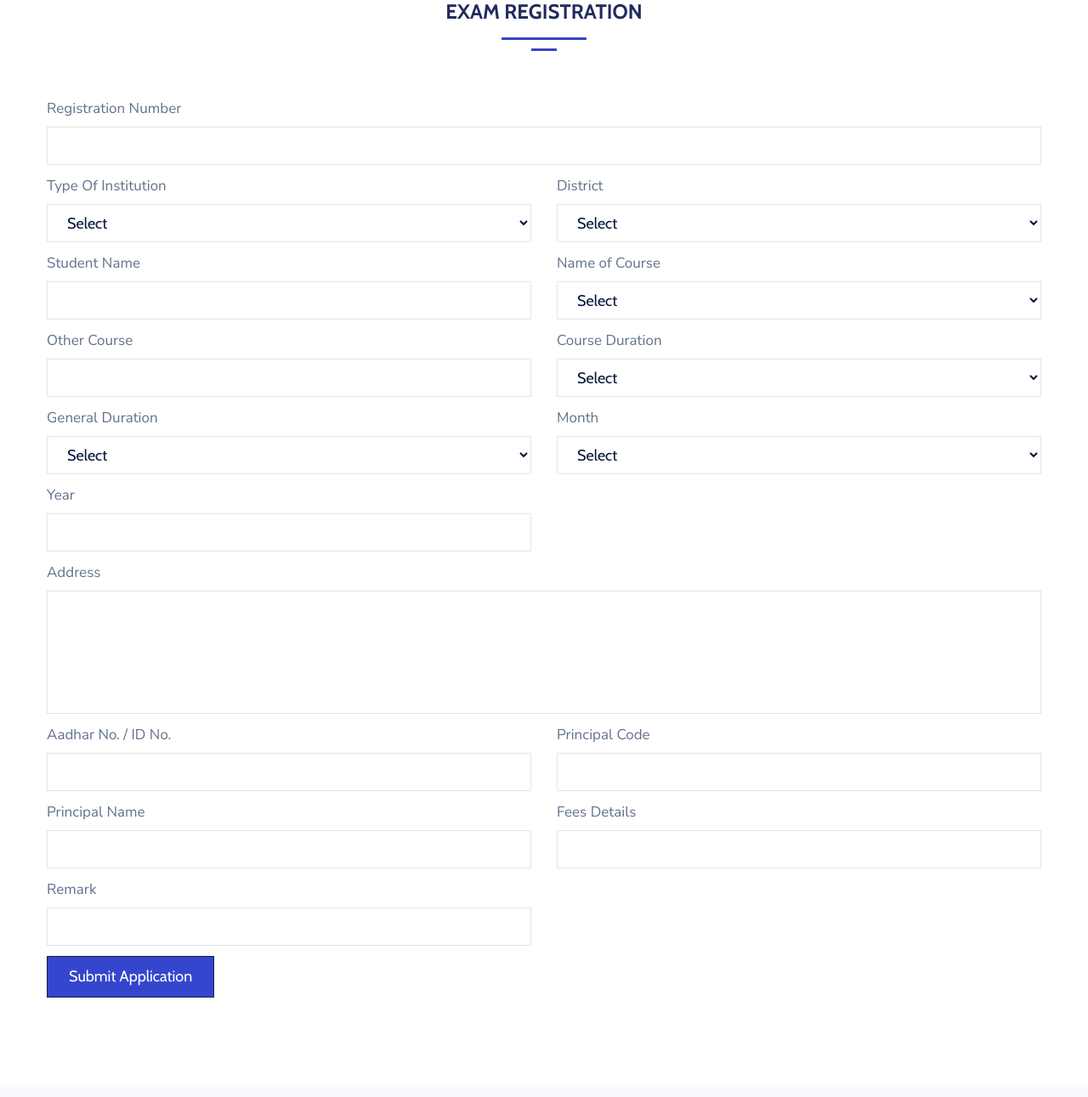
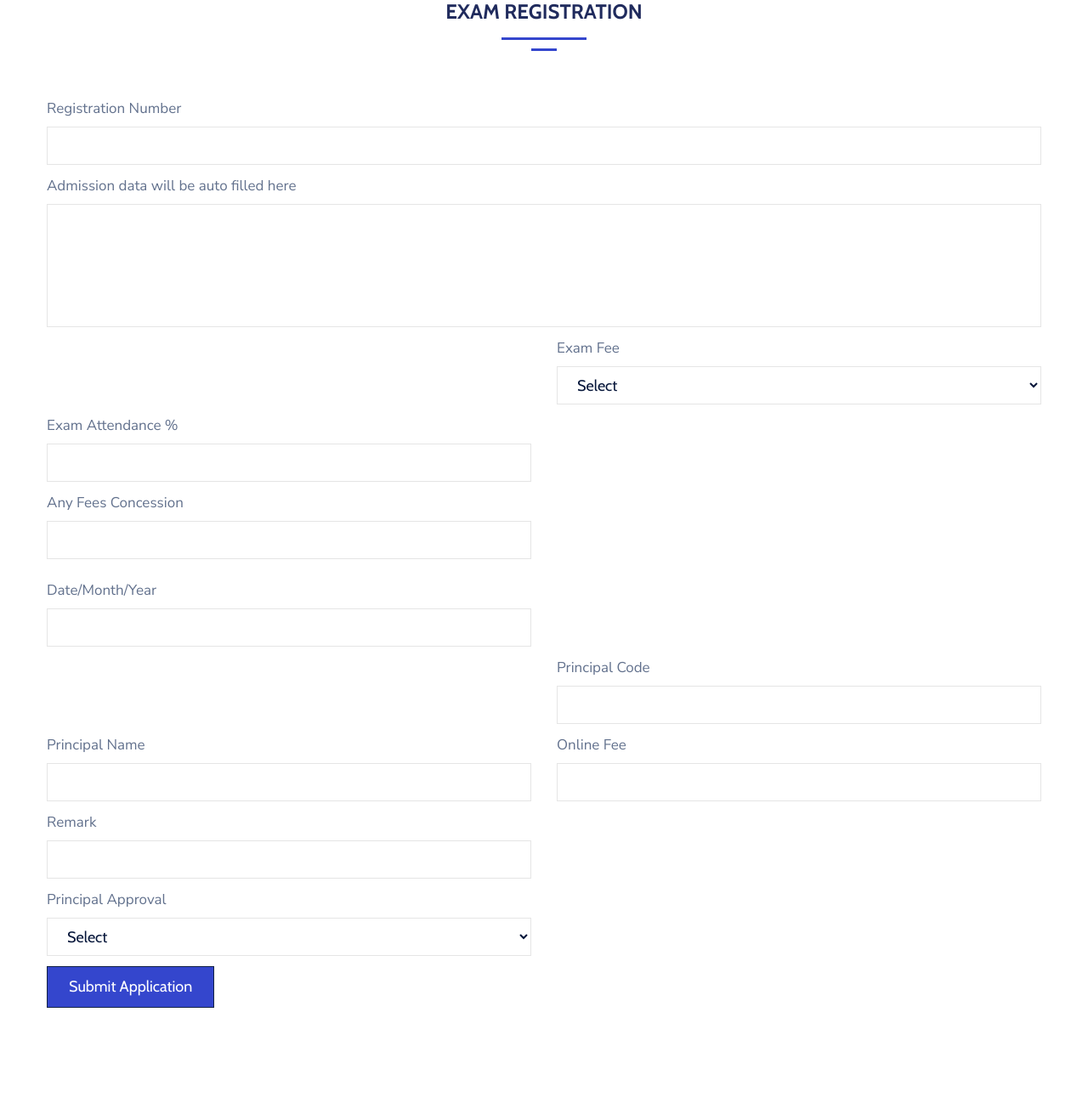
Before and after one commit to Techno-Official/Nationalyouthprogramme, a Django app: page /exam_registration in a window 1280 px wide. Shown: the part 273-1564 px from the top of the page at 85% size. Before the commit the page ends 1447 px from the top, so only its background shows below. Run offline with Django 3.2, Linux system fonts and the light colour scheme; some libraries are stand-ins or nearby versions.

Commit message:
updated form pages, exam registration page, marklist form

```diff
--- a/nationalyouth/templates/internal/exam_registration.html
+++ b/nationalyouth/templates/internal/exam_registration.html
@@ -9,6 +9,7 @@
 <div class="phStickyWrap">
     {% include 'Main/header.html' %}
 </div>
+
 <body>
     <div class="d-lg-flex half">
         <div class="container mb-16">
@@ -37,26 +38,36 @@
                                 </div>
                             </div>
                         </div>
+
+                        <div class="row">
+                            <div class="col-md-12">
+                                <div class="form-group first">
+                                    <label for="fname">Admission data will be auto filled here</label>
+                                    <textarea type="text" class="form-control"></textarea>
+                                </div>
+                            </div>
+                        </div>
+
+
                         <div class="row">
                             <div class="col-md-6">
                                 <div class="form-group first">
-                                    <label for="fname">Type Of Institution</label>
-                                    <select class="form-control">
-                                        <option disabled="true" selected>Select</option>
-                                        <option>Vocational Training College</option>
-                                        <option>Arts &amp; Science College (Addon Course)</option>
-                                    </select>
+                                    <!--<label for="fname">Type Of Institution</label>
+                                        <select class="form-control">
+                                            <option disabled="true" selected>Select</option>
+                                            <option>Vocational Training College</option>
+                                            <option>Arts &amp; Science College (Addon Course)</option>
+                                        </select> -->
                                 </div>
                             </div>
                             <div class="col-md-6">
                                 <div class="form-group first">
-                                    <label for="lname">District</label>
+                                    <label for="lname">Exam Fee</label>
                                     <select class="form-control">
                                         <option disabled="true" selected>Select</option>
-                                        <option>Thiruvananthapuram</option>
-                                        <option>Kollam</option>
-                                        <option>Pathanamthitta</option>
-                                        <option>Alappuzha</option>
+                                        <option>Paid</option>
+                                        <option>Unpaid</option>
+
                                     </select>
                                 </div>
                             </div>
@@ -64,87 +75,87 @@
                         <div class="row">
                             <div class="col-md-6">
                                 <div class="form-group first">
-                                    <label for="fname">Student Name</label>
+                                    <label for="fname">Exam Attendance %</label>
                                     <input type="text" class="form-control" />
                                 </div>
                             </div>
                             <div class="col-md-6">
                                 <div class="form-group first">
-                                    <label for="lname">Name of Course</label>
-                                    <select class="form-control">
+                                    <!--<label for="lname">Name of Course</label> -->
+                                    <!--<select class="form-control">
                                         <option disabled="true" selected>Select</option>
                                         <option>Diploma in Lab Technology (medical)</option>
                                         <option>Diploma in Beauty Parlour Management</option>
                                         <option>Diploma in Front Office Management &amp; Reception Management</option>
                                         <option>Diploma in Ayurveda Nursing</option>
-                                    </select>
+                                        </select> -->
                                 </div>
                             </div>
                         </div>
                         <div class="row">
                             <div class="col-md-6">
                                 <div class="form-group first">
-                                    <label for="fname">Other Course</label>
+                                    <label for="fname">Any Fees Concession</label>
                                     <input type="text" class="form-control" />
                                 </div>
                             </div>
                             <div class="col-md-6">
                                 <div class="form-group first">
-                                    <label for="fname">Course Duration</label>
-                                    <select class="form-control">
+                                    <!--<label for="fname">Course Duration</label> -->
+                                    <!--<select class="form-control">
                                         <option disabled="true" selected>Select</option>
                                         <option>1st Year</option>
                                         <option>2nd Year</option>
-                                    </select>
+                                        </select> -->
                                 </div>
                             </div>
                         </div>
                         <div class="row">
                             <div class="col-md-6">
                                 <div class="form-group first">
-                                    <label for="fname">General Duration</label>
-                                    <select class="form-control">
+                                    <!--<label for="fname">General Duration</label> -->
+                                    <!--<select class="form-control">
                                         <option disabled="true" selected>Select</option>
                                         <option>6th Month</option>
                                         <option>8th Month</option>
-                                    </select>
+                                        </select>-->
                                 </div>
                             </div>
                             <div class="col-md-6">
                                 <div class="form-group first">
-                                    <label for="fname">Month</label>
-                                    <select class="form-control">
+                                    <!--<label for="fname">Month</label> -->
+                                    <!--<select class="form-control">
                                         <option disabled="true" selected>Select</option>
                                         <option>January</option>
                                         <option>Febraury</option>
                                         <option>March</option>
                                         <option>April</option>
-                                    </select>
+                                        </select> -->
                                 </div>
                             </div>
                         </div>
                         <div class="row">
                             <div class="col-md-6">
                                 <div class="form-group first">
-                                    <label for="lname">Year</label>
+                                    <label for="lname">Date/Month/Year</label>
                                     <input type="text" class="form-control">
                                 </div>
                             </div>
                         </div>
                         <div class="row">
                             <div class="col-md-12">
-                                <div class="form-group first">
+                                <!-- <div class="form-group first">
                                     <label for="fname">Address</label>
                                     <textarea type="text" class="form-control"></textarea>
-                                </div>
+                            </div> -->
                             </div>
                         </div>
                         <div class="row">
                             <div class="col-md-6">
-                                <div class="form-group first">
+                                <!--<div class="form-group first">
                                     <label for="fname">Aadhar No. / ID No.</label>
                                     <input type="text" class="form-control">
-                                </div>
+                            </div> -->
                             </div>
                             <div class="col-md-6">
                                 <div class="form-group first">
@@ -160,9 +171,16 @@
                                     <input type="text" class="form-control">
                                 </div>
                             </div>
+                            <!--
                             <div class="col-md-6">
                                 <div class="form-group first">
-                                    <label for="fname">Fees Details</label>
+                                    <label for="fname">Exam Fee</label>
+                                    <input type="text" class="form-control">
+                                </div>
+                            </div> -->
+                            <div class="col-md-6">
+                                <div class="form-group first">
+                                    <label for="fname">Online Fee</label>
                                     <input type="text" class="form-control">
                                 </div>
                             </div>
@@ -175,6 +193,22 @@
                                 </div>
                             </div>
                         </div>
+
+                        <div class="row">
+                            <div class="col-md-6">
+                                <div class="form-group first">
+                                    <label for="lname">Principal Approval</label>
+                                    <select class="form-control">
+                                        <option disabled="true" selected>Select</option>
+                                        <option>Approved</option>
+                                        <option>Not Approved</option>
+
+                                    </select>
+                                </div>
+                            </div>
+                        </div>
+
+
                         <input type="submit" value="Submit Application" class="btn px-5 btn-primary"
                             style="background-color: #3446CD;" />
                     </form>
```
Also changed, not shown: nationalyouth/templates/internal/mark_registration.html (+18 -0 lines).
